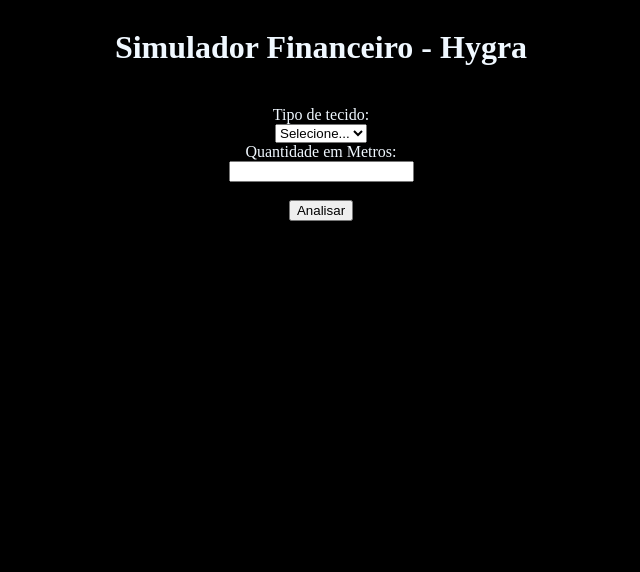
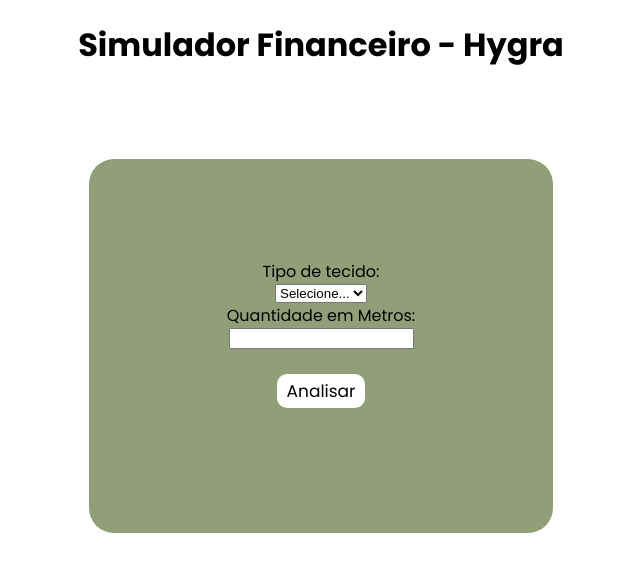
Before and after one commit to HygraPI/Simulador-FinanceiroHTML, a plain HTML site: page simuladorfinanceiro2.html in a window 1280 px wide. Shown: the whole page, without its empty margins (319-959 px from the left). Drawn offline with Linux system fonts and the light colour scheme.

Commit message:
adicao do css basico

```diff
--- a/padraosite.css
+++ b/padraosite.css
@@ -0,0 +1,36 @@
+@import url('https://fonts.googleapis.com/css2?family=Poppins:wght@400;600;700&display=swap');
+ .body {
+    background-color: white;
+ }
+ .titulo {
+    font-family:'Poppins', sans-serif;
+    display: flex;
+    justify-content: center;
+    align-items: center;
+    flex-direction: column;
+    border-radius: 25PX;
+ }
+
+ .corpo {
+    font-family:'Poppins', sans-serif;
+    display: flex;
+    justify-content: center;
+    align-items: center;
+    flex-direction: column;
+    border-radius: 25PX;
+    background-color: #929e77;
+    align-self: center;
+    margin-top: 50px;
+    margin-left: 400px;
+    margin-right: 400px;
+    padding: 100px 100px;
+ }
+
+ .botao {
+    font-family:'Poppins', sans-serif;
+    background-color: white;
+    padding: 4px 10px;
+    border: none;
+    border-radius: 10px;
+    font-size: 17px;
+ }
--- a/simuladorfinanceiro2.html
+++ b/simuladorfinanceiro2.html
@@ -4,13 +4,13 @@
 <head>
     <meta charset="UTF-8">
     <meta name="viewport" content="width=device-width, initial-scale=1.0">
-    <link rel="stylesheet" href="">
+    <link rel="stylesheet" href="padraosite.css">
     <title>Simulador Financeiro</title>
 </head>
 
-<body style="background-color: black; color: aliceblue;">
-   <div style="display: flex; justify-content: center; align-items: center; flex-direction: column;">
-       <h1> Simulador Financeiro - Hygra </h1> <br>
+<body class="body">
+    <h1 class="titulo"> Simulador Financeiro - Hygra </h1> <br>
+   <div class="corpo">
        Tipo de tecido: <br>
        <select id="ipt_tipo">
         <option value="0">Selecione...</option>
@@ -21,7 +21,7 @@
        </select>
        Quantidade em Metros: <br>
        <input type="number" id="ipt_qtd"> <br>
-       <button onclick="mostrar()">Analisar</button> <br>
+       <button class="botao" onclick="mostrar()">Analisar</button> <br>
        <div id="div_msg" style="display: flex; justify-content: center; align-items: center; flex-direction: column;"></div>
     </div>
 </body>
@@ -67,7 +67,7 @@
                 perda_R$ = 140.00 /*Custo médio do metro de Lã Natural*/ * qtd_perdida;
             }
             div_msg.innerHTML = `A ausência de controle adequado de umidade e temperatura pode comprometer diretamente a qualidade do tecido, favorecendo problemas como deterioração das fibras, surgimento de mofo e redução da durabilidade do material. <br> <br>
-Considerando o/a ${tipo} que está sendo armazenado/a, no pior dos cenários podem ocorrer perdas produtivas de até ${porcentagem_perdida}, ou seja, ${qtd_perdida.toFixed(2)}m do seu tecido. <br> <br>
+Considerando o/a ${tipo} que está sendo armazenado/a, no pior dos cenários podem ocorrer perdas produtivas de até <b>${porcentagem_perdida}</b>, ou seja, ${qtd_perdida.toFixed(2)}m do seu tecido. <br> <br>
 Atualmente, essa situação pode estar gerando uma perda estimada de R$${perda_R$.toFixed(2)}, afetando diretamente o seu faturamento e a eficiência da sua operação.<br> <br>
 Sem o monitoramento correto, essas condições tendem a se agravar, aumentando o desperdício e reduzindo a qualidade final do produto. <br>`
             ipt_qtd.value = '';
```
